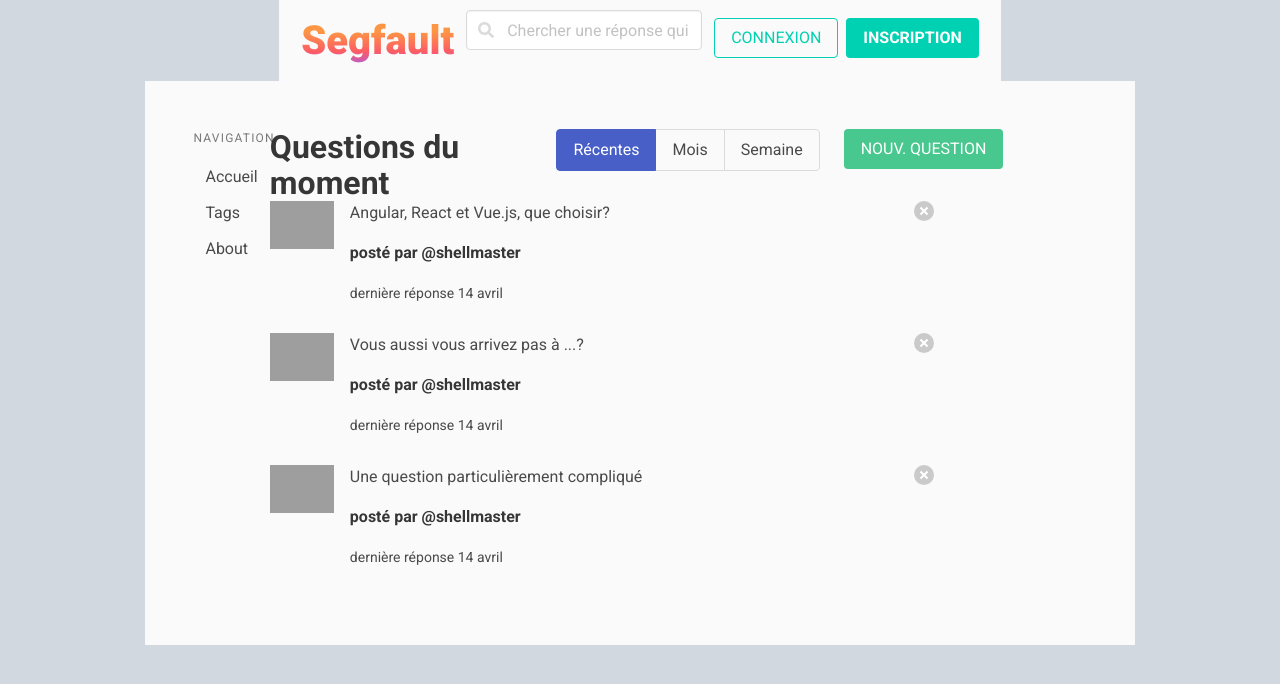
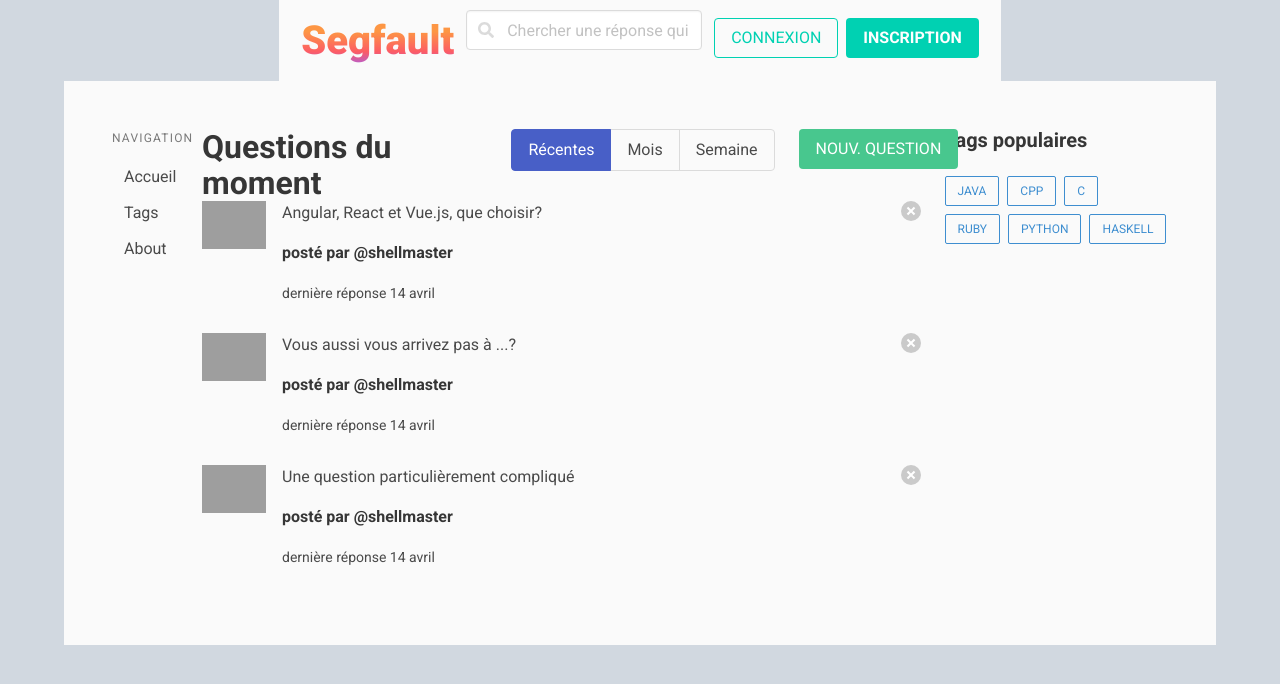
Before and after one commit to youndzoFrancine/Projet_de_semestre, a Vue app in the folder segfault-vue/: page /#/ in a window 1280 px wide. Shown: the top 684 px of the page. Built offline with nearby package versions, Linux system fonts and the light colour scheme; grey boxes are pictures that could not be loaded.

Commit message:
Ajouté tags dans vue

```diff
--- a/segfault-vue/src/App.vue
+++ b/segfault-vue/src/App.vue
@@ -14,7 +14,7 @@
             <div class="column is-1">
               <TheSidemenu/>
             </div>
-            <div class="column is-9">
+            <div class="column is-11">
               <router-view/>
             </div>
           </div>
--- /dev/null
+++ b/segfault-vue/src/components/Tag/Tag.vue
@@ -0,0 +1,33 @@
+<template>
+  <div class="tags">
+    <div class="buttons">
+      <TagItem v-bind:key="tag.id" v-for="tag in tags" v-bind:tag="tag"/>
+    </div>
+  </div>
+</template>
+
+<script>
+import TagItem from "@/components/Tag/TagItem.vue";
+
+export default {
+  name: "Tag",
+  components: {
+    TagItem
+  },
+  data() {
+    return {
+      tags: [
+        { id: 1, name: "java" },
+        { id: 2, name: "cpp" },
+        { id: 3, name: "c" },
+        { id: 4, name: "ruby" },
+        { id: 5, name: "python" },
+        { id: 6, name: "haskell" }
+      ]
+    };
+  }
+};
+</script>
+
+<style>
+</style>
--- /dev/null
+++ b/segfault-vue/src/components/Tag/TagItem.vue
@@ -0,0 +1,13 @@
+<template>
+  <a class="button is-info is-small is-outlined">{{tag.name}}</a>
+</template>
+
+<script>
+export default {
+  name: "TagItem",
+  props: ["tag"]
+};
+</script>
+
+<style>
+</style>
--- /dev/null
+++ b/segfault-vue/src/components/Tag/TheTag.vue
@@ -0,0 +1,20 @@
+<template>
+  <div class="side-tags">
+    <h3 class="title is-5">Tags populaires</h3>
+    <Tag/>
+  </div>
+</template>
+
+<script>
+import Tag from "@/components/Tag/Tag.vue";
+
+export default {
+  name: "TheTag",
+  components: {
+    Tag
+  }
+};
+</script>
+
+<style>
+</style>
--- a/segfault-vue/src/views/Home.vue
+++ b/segfault-vue/src/views/Home.vue
@@ -1,17 +1,24 @@
 <template>
-  <div class="home">
-    <Discussion/>
+  <div class="home columns">
+    <div class="column">
+      <Discussion/>
+    </div>
+    <div class="column is-3">
+      <TheTag/>
+    </div>
   </div>
 </template>
 
 <script>
 // @ is an alias to /src
 import Discussion from "@/components/Discussion/TheDiscussion.vue";
+import TheTag from "@/components/Tag/TheTag.vue";
 
 export default {
   name: "home",
   components: {
-    Discussion
+    Discussion,
+    TheTag
   }
 };
 </script>
```
